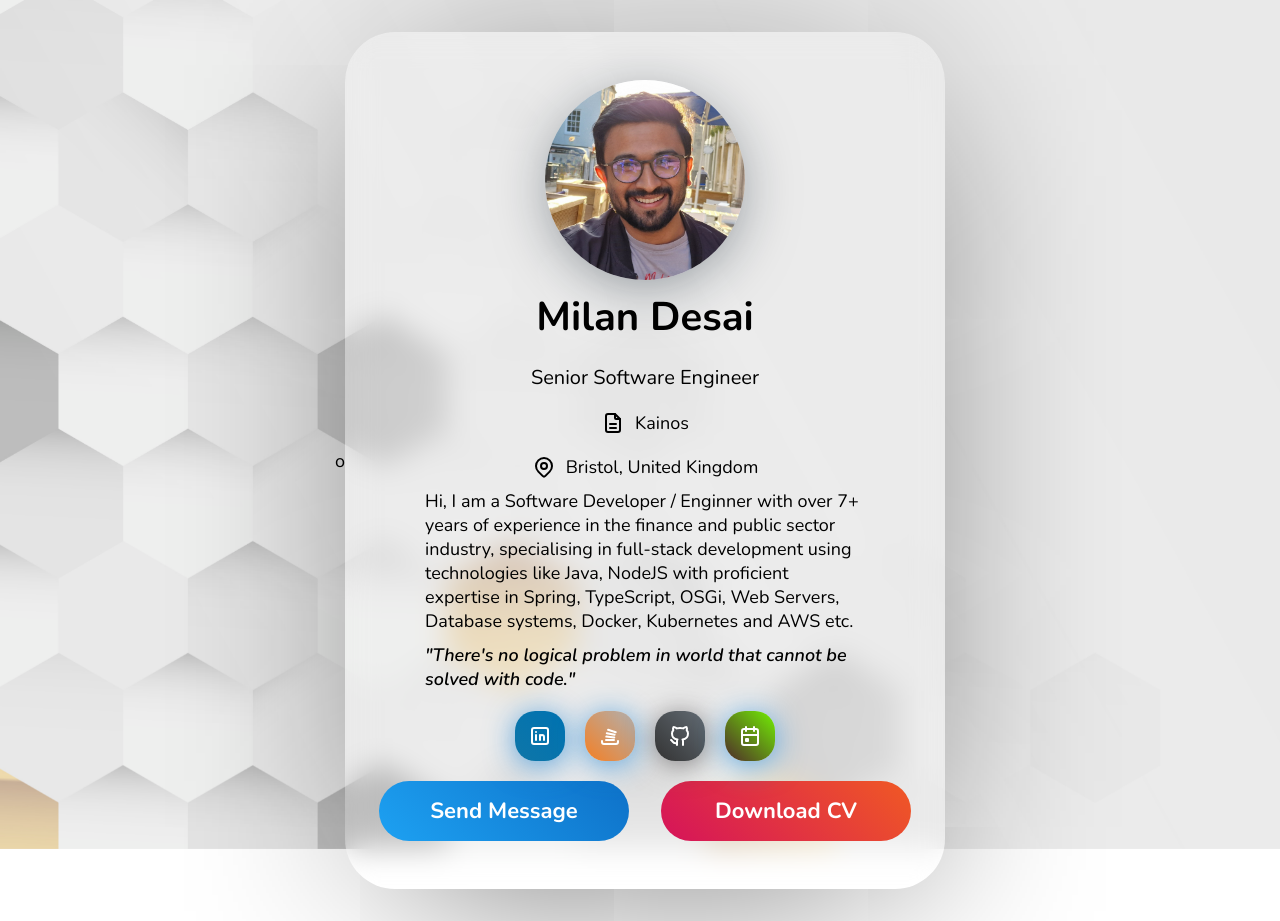
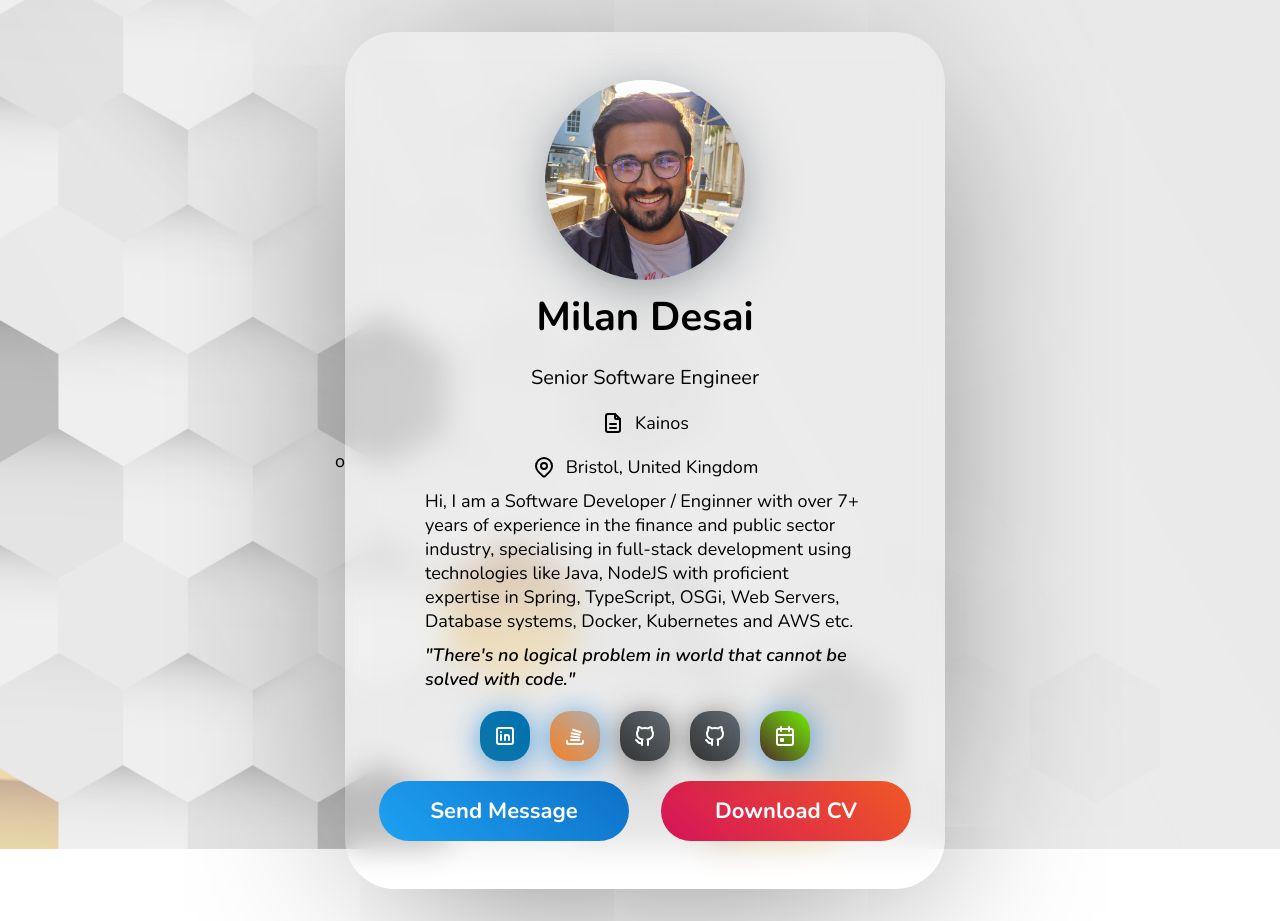
Before and after one commit to milandesai47/hi-milan, a plain HTML site: page index.html in a window 1280 px wide. Drawn offline with nearby package versions, Linux system fonts and the light colour scheme.

Commit message:
Update index.html

```diff
--- a/index.html
+++ b/index.html
@@ -82,6 +82,13 @@ o<!DOCTYPE html>
                  </svg>
             </a>
 
+            <a href="https://github.com/mdesaikns" class="github" target="_blank">
+                <svg xmlns="http://www.w3.org/2000/svg" class="icon icon-tabler icon-tabler-brand-github" width="24" height="24" viewBox="0 0 24 24" stroke-width="2" stroke="currentColor" fill="none" stroke-linecap="round" stroke-linejoin="round">
+                    <path stroke="none" d="M0 0h24v24H0z" fill="none"></path>
+                    <path d="M9 19c-4.3 1.4 -4.3 -2.5 -6 -3m12 5v-3.5c0 -1 .1 -1.4 -.5 -2c2.8 -.3 5.5 -1.4 5.5 -6a4.6 4.6 0 0 0 -1.3 -3.2a4.2 4.2 0 0 0 -.1 -3.2s-1.1 -.3 -3.5 1.3a12.3 12.3 0 0 0 -6.2 0c-2.4 -1.6 -3.5 -1.3 -3.5 -1.3a4.2 4.2 0 0 0 -.1 3.2a4.6 4.6 0 0 0 -1.3 3.2c0 4.6 2.7 5.7 5.5 6c-.6 .6 -.6 1.2 -.5 2v3.5"></path>
+                 </svg>
+            </a>
+
             <a href="https://cal.com/milan-desai-yd2twz/15min" class="calender" data-toggle = "tooltip" data-placement = "top" title = "Book 15 min call/meeting" target="_blank">
                 <svg xmlns="http://www.w3.org/2000/svg" class="icon icon-tabler icon-tabler-calendar-event" width="24" height="24" viewBox="0 0 24 24" stroke-width="2" stroke="currentColor" fill="none" stroke-linecap="round" stroke-linejoin="round">
                     <path stroke="none" d="M0 0h24v24H0z" fill="none"></path>
@@ -101,7 +108,7 @@ o<!DOCTYPE html>
                 </a>
             </button>
             <button class="orange">
-                <a href="Milan-Desai_resume.pdf" Download >
+                <a href="Milan_Desai.pdf" Download >
                     Download CV
                 </a>
             </button>
```
